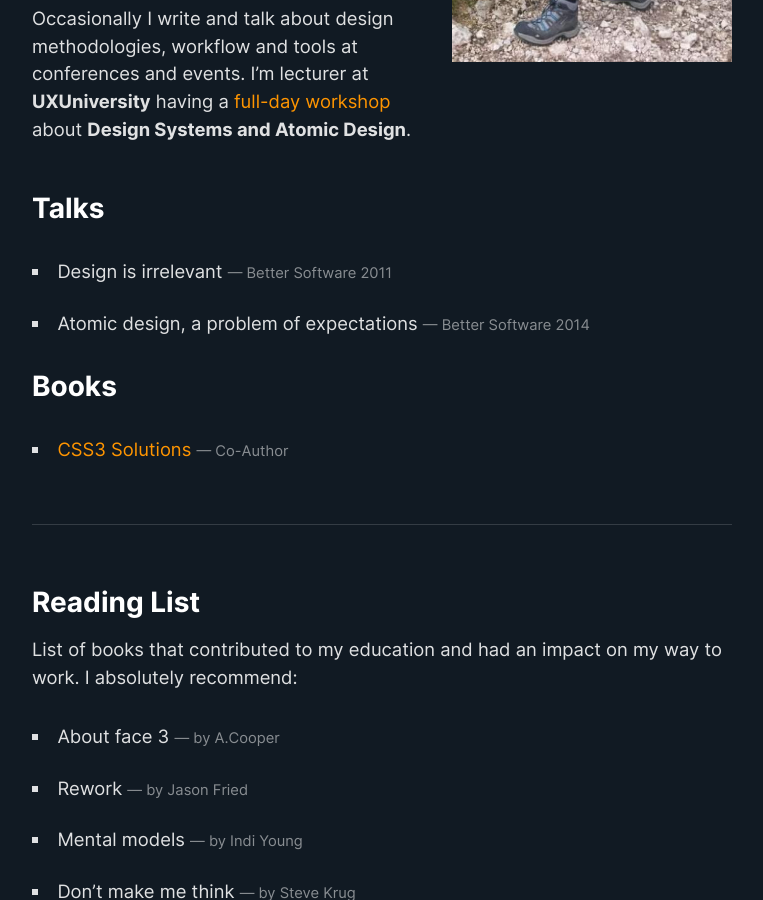
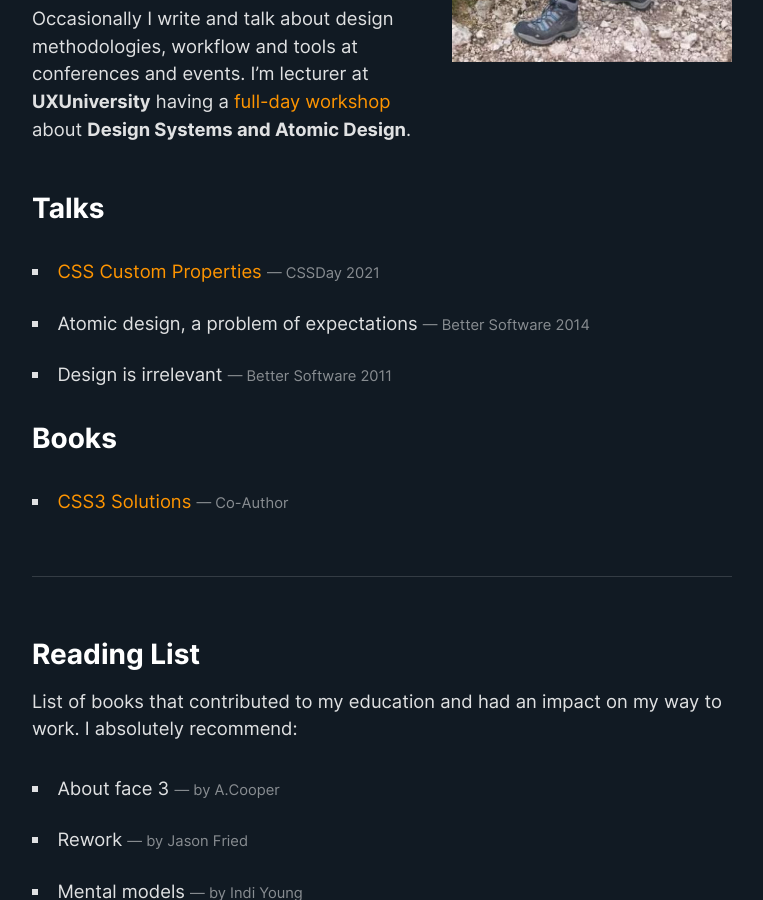
Before and after one commit to zetareticoli/fi, a Jekyll site: the page built from about.md, in a window 1280 px wide and 900 px high, scrolled down 716 px. Shown: the whole window, without its empty margins (258-1021 px from the left). Built offline with Jekyll 4.4.1, drawn with Linux system fonts in a browser that asks for light colours.

Commit message:
Added CSSDay Talk

```diff
--- a/about.md
+++ b/about.md
@@ -14,8 +14,9 @@ Back in 2010 I fouded **Robodomain** with my friend [@weppos](https://www.simone
 Occasionally I write and talk about design methodologies, workflow and tools at conferences and events. I'm lecturer at **UXUniversity** having a [full-day workshop](https://www.uxuniversity.it/11/c_13/design-systems) about **Design Systems and Atomic Design**.
 
 ## Talks
+- [CSS Custom Properties](https://slides.com/francescoimprota/css-custom-properties) <small>&mdash; CSSDay 2021</small>
+- Atomic design, a problem of expectations <small>&mdash; Better Software 2014</small>
 - Design is irrelevant <small>&mdash; Better Software 2011</small>
-- Atomic design, a problem of expectations <small>&mdash; Better Software 2014</small>
 
 ## Books
 - [CSS3 Solutions](https://www.amazon.com/CSS3-Solutions-Essential-Techniques-Developers/dp/1430243376) <small>&mdash; Co-Author</small>
```
